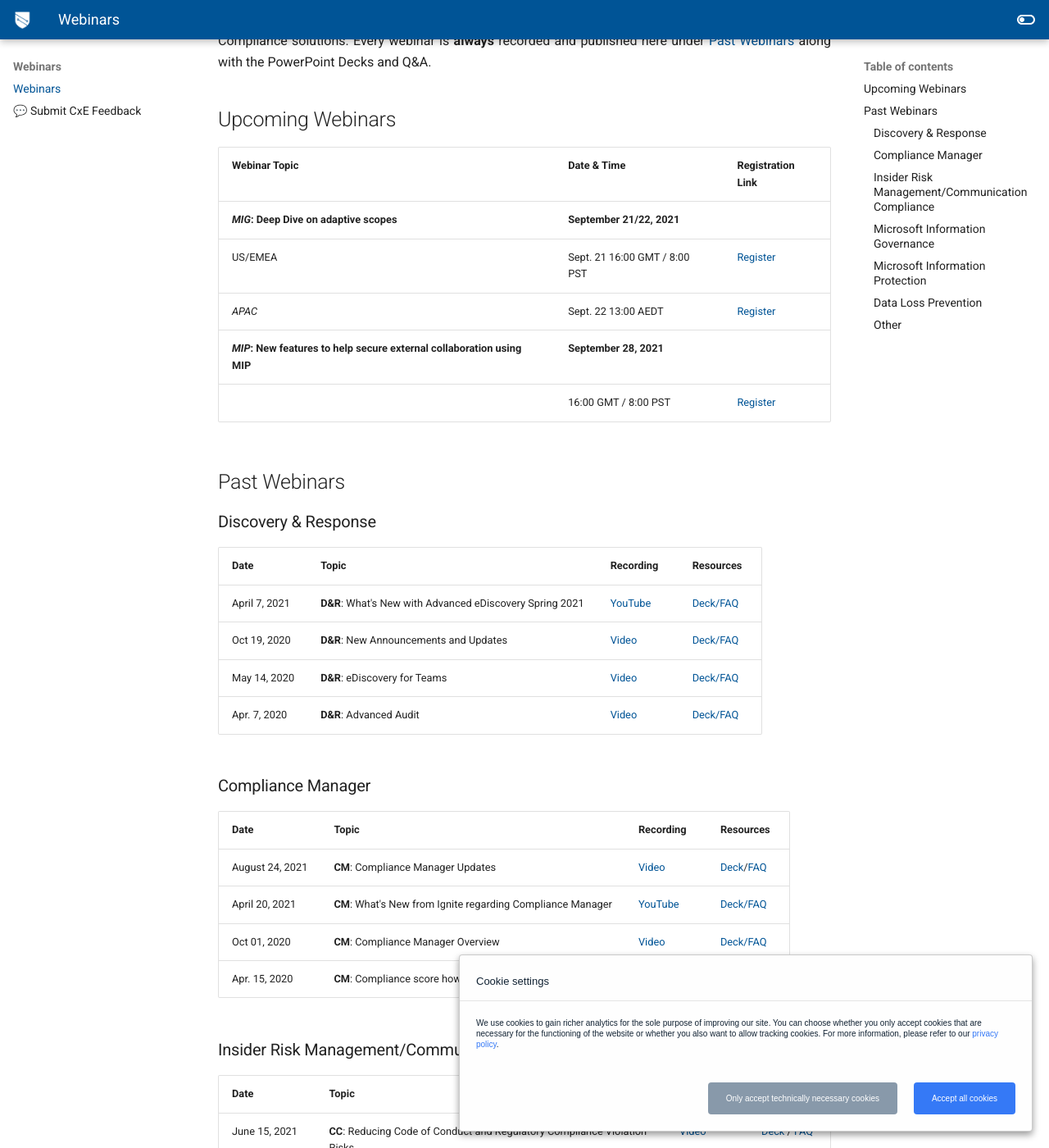
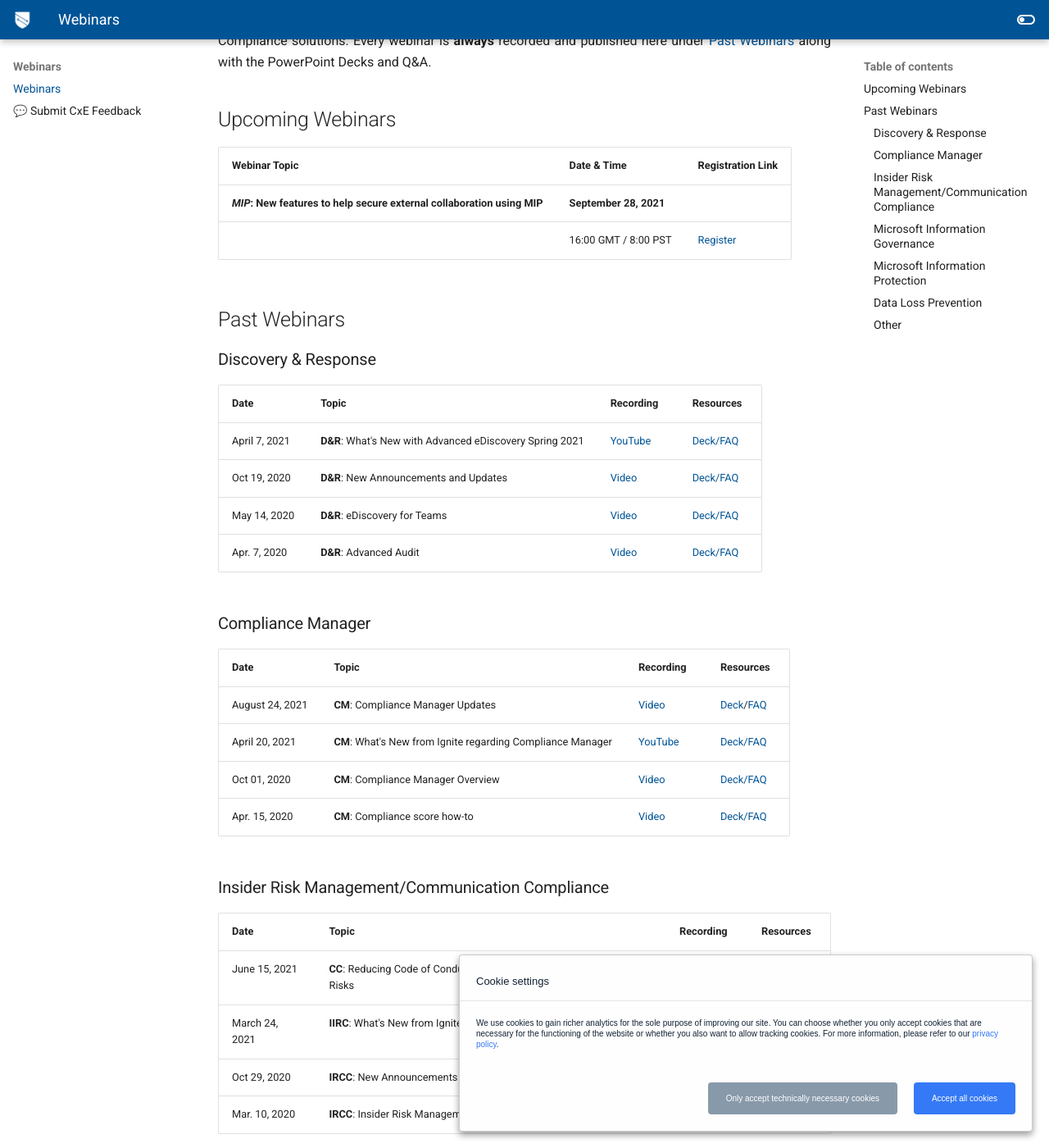
Before and after one commit to microsoft/ComplianceCxE, an MkDocs documentation site: the page built from docs/webinars.md, in a window 1280 px wide and 1400 px high, scrolled down 216 px. Shown: the whole window at 82% size. Built offline with MkDocs 1.6.1 and Material for MkDocs 9.7.7, drawn with Linux system fonts in a browser that asks for light colours; comment, search, counter and statistics services are not loaded; some of the changed text lies outside the part shown.

Commit message:
move webinar to MIG archive

```diff
--- a/docs/webinars.md
+++ b/docs/webinars.md
@@ -12,9 +12,6 @@
 
 | Webinar Topic | Date & Time | Registration Link |
 | --- | --- | --- |
-|***MIG*: Deep Dive on adaptive scopes** | **September 21/22, 2021** |  |
-| US/EMEA | Sept. 21 16:00 GMT / 8:00 PST| [Register](https://mipc.eventbuilder.com/event/45703) |
-|*APAC* | Sept. 22 13:00 AEDT| [Register](https://mipc.eventbuilder.com/event/45704) |
 |***MIP*: New features to help secure external collaboration using MIP** | **September 28, 2021** |
 |   | 16:00 GMT / 8:00 PST | [Register](https://mipc.eventbuilder.com/event/49793) |
 
```
Also changed, not shown: other parts of docs/webinars.md (+1 -0 lines).
